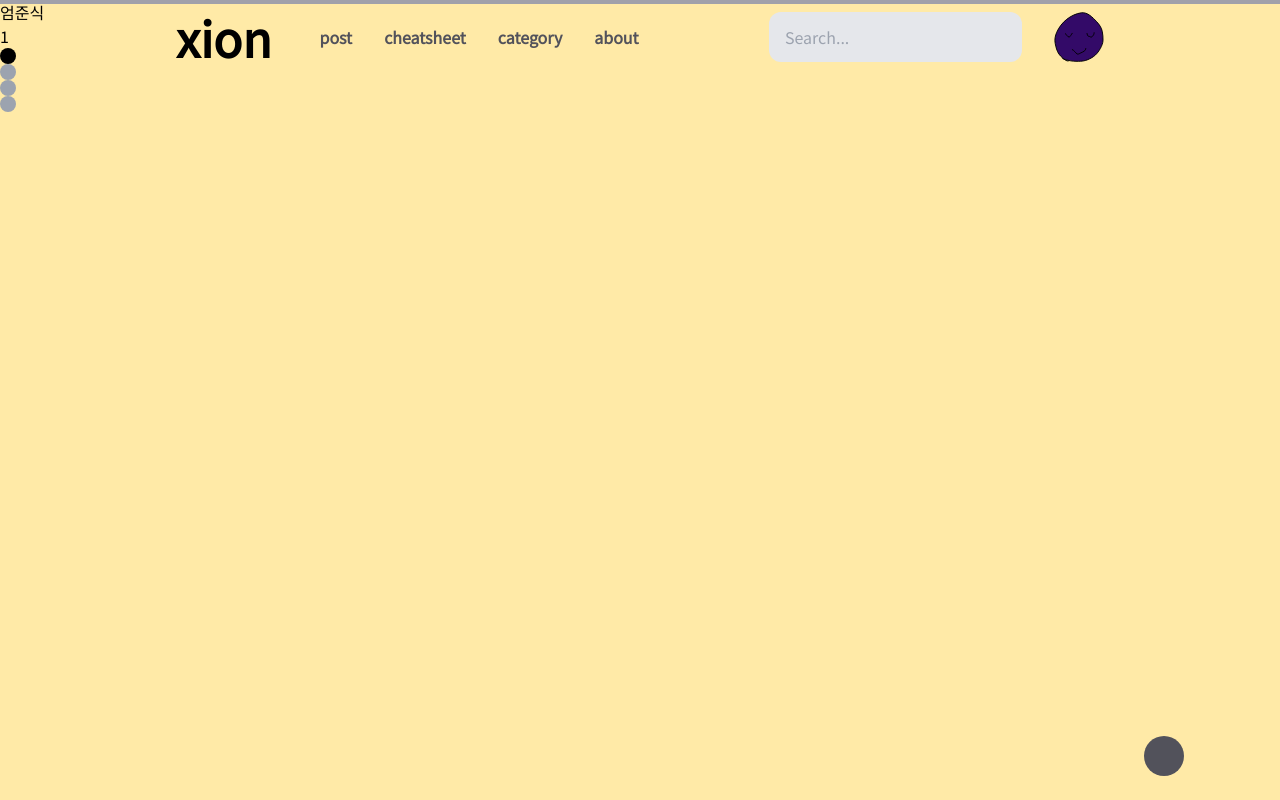
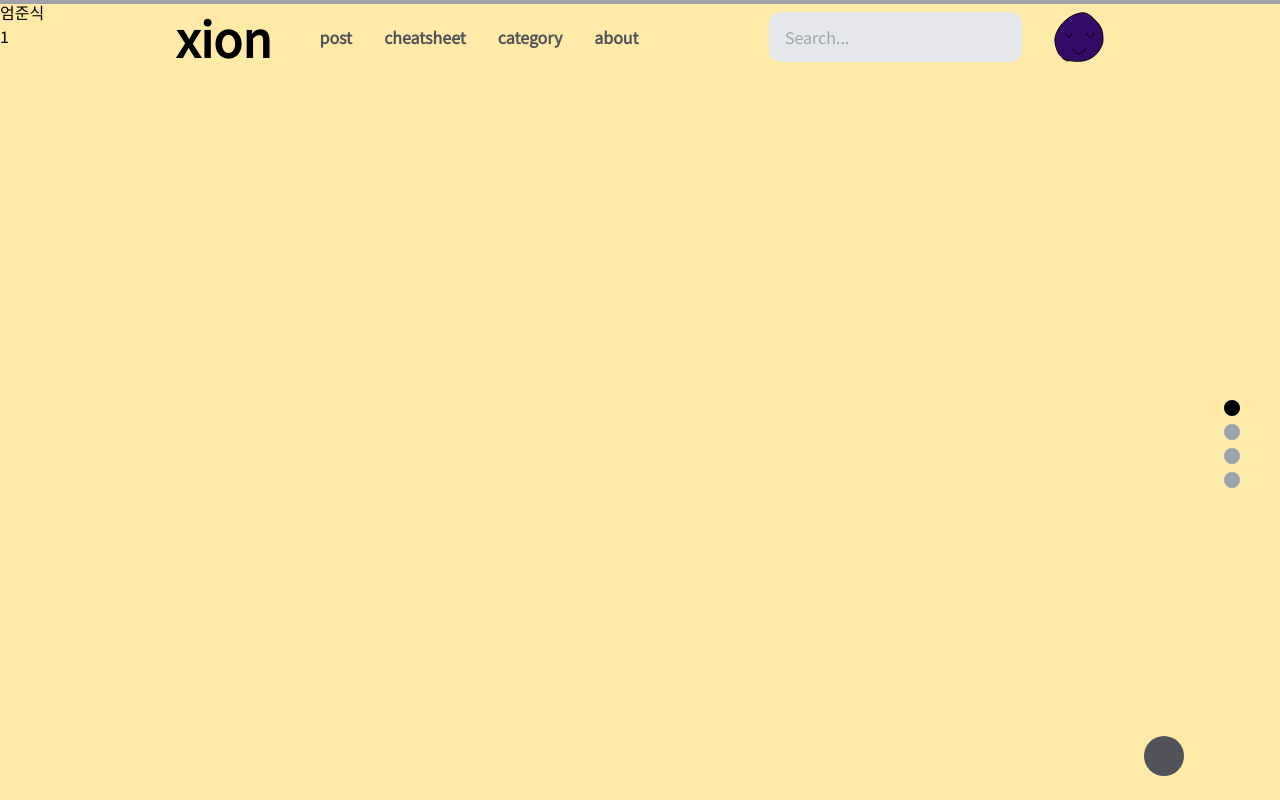
Before and after one commit to XionWCFM/devxion-blog, a Next.js app: page / in a window 1280 px wide. Shown: the top 800 px of the page. Built offline with nearby package versions, Linux system fonts and the light colour scheme.

Commit message:
:recycle: Button css
fixed and center

```diff
--- a/components/ui-components/MainFullPageComponent.tsx
+++ b/components/ui-components/MainFullPageComponent.tsx
@@ -31,15 +31,18 @@ const MainFullPageComponent = ({}: MainFullPageComponentProps) => {
           >
             <item.component />
             <span>{item.pageNum}</span>
+          </div>
+        );
+      })}
+      <div className=" fixed top-1/2 right-10 smooth">
+        <div className=" flex flex-col gap-2">
           {pageObjArray.map((item, idx) => {
             return (
               <div
                 key={item.pageNum}
                 className={cn(
                   'rounded-full transition-all w-4 h-4',
-                    currentPageNum === item.pageNum
-                      ? 'bg-black'
-                      : 'bg-gray-400',
+                  currentPageNum === item.pageNum ? 'bg-black' : 'bg-gray-400',
                 )}
                 onClick={() => {
                   pageButtonHandler(item.pageNum);
@@ -48,8 +51,7 @@ const MainFullPageComponent = ({}: MainFullPageComponentProps) => {
             );
           })}
         </div>
-        );
-      })}
+      </div>
     </div>
   );
 };
```
Lines whose indentation alone changed are shown as unchanged.
